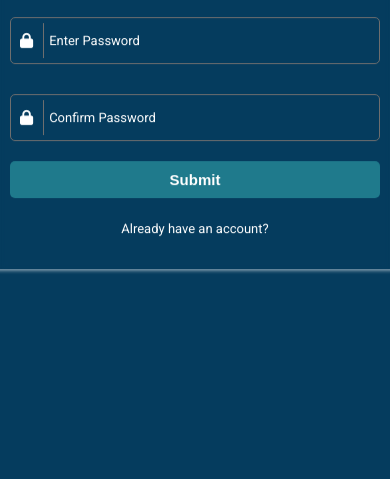
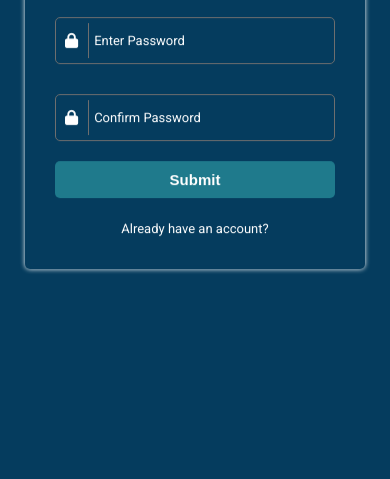
Before and after one commit to tcultivator/LoginSystem-with-httpOnly-Cookie-and-JWT, a website: page registerPage.html in a window 390 px wide. Shown: the part 365-844 px from the top of the page. Drawn offline with Linux system fonts and the light colour scheme.

Commit message:
Update registerPage.css

```diff
--- a/registerPage.css
+++ b/registerPage.css
@@ -236,3 +236,22 @@ p:hover {
         transform: rotate(360deg);
     }
 }
+@media (max-width:500px) {
+    #registerForm {
+        color: white;
+        position: absolute;
+        left: 50%;
+        top: 50%;
+        transform: translate(-50%, -50%);
+        border-radius: 5px;
+        box-shadow: 0px 0px 5px 0px rgb(255, 255, 255);
+        max-width: 300px;
+        width: 100%;
+
+        padding-bottom: 10px;
+        text-align: center;
+        backdrop-filter: blur(3px);
+        padding: 20px;
+        font-size: 13px;
+    }
+}
```
